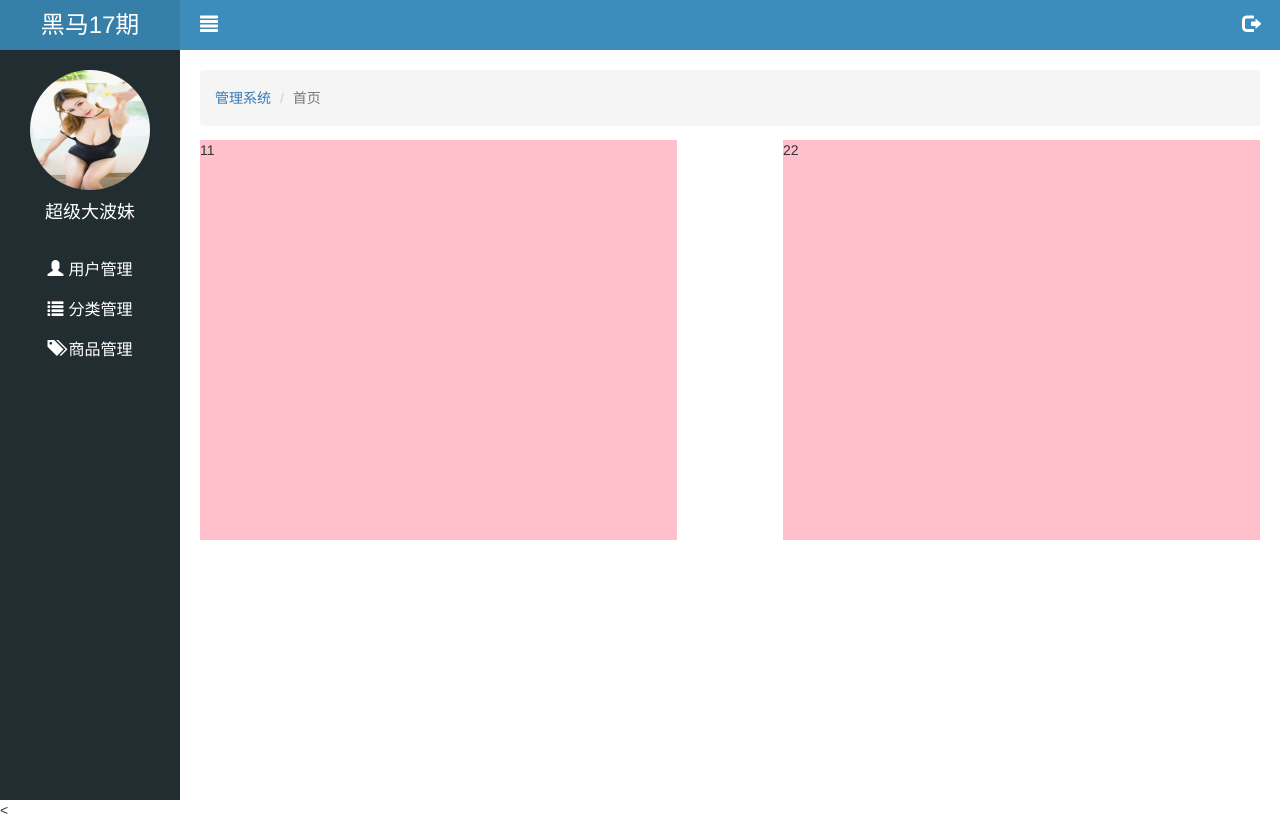
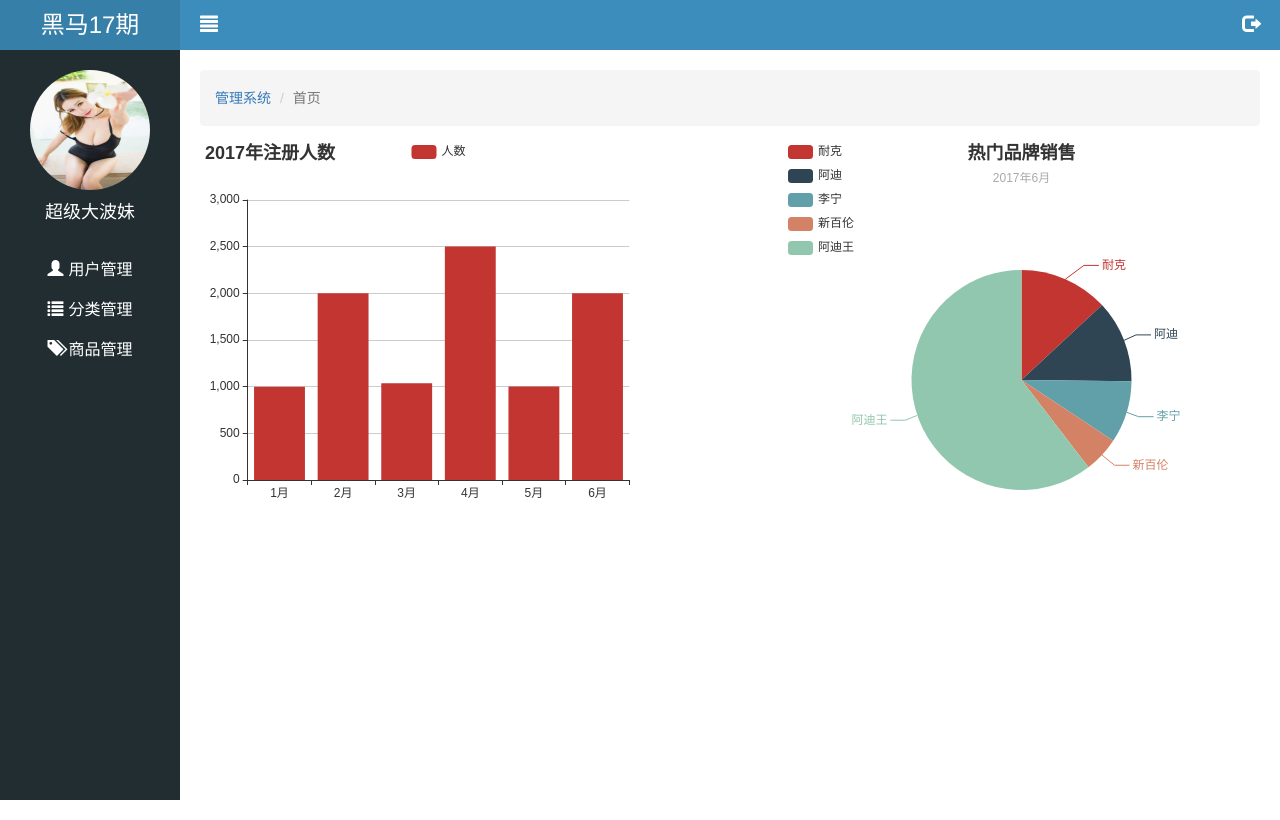
Before and after one commit to lihui6688/letao, a website: page public/back/index.html in a window 1280 px wide. Drawn offline with Linux system fonts and the light colour scheme; no server answers.

Commit message:
休息完成

```diff
--- a/public/back/index.html
+++ b/public/back/index.html
@@ -52,7 +52,7 @@
 
                 <!--内容板块-->
                 <div class="content">
-                    <div class="pic_left pull-left">11</div>
+                    <div class="pic_left pull-left"></div>
                     <div class="pic_right pull-right">22</div>
                 </div>
             </div>
@@ -60,7 +60,7 @@
 
 
 
-        <!--模态框-->
+        <!--模态框  默认影藏  需要手动设置id 方法modal('show')方法-->
         <!--role  aria   sr-only:  可以删掉-->
         <div class="modal fade" tabindex="-1" id="logoutModal">
             <div class="modal-dialog">
@@ -69,18 +69,18 @@
                         <button type="button" class="close" data-dismiss="modal">
                             <span aria-hidden="true">&times;</span>
                         </button>
-                        <h4 class="modal-title">Modal title</h4>
+                        <h4 class="modal-title">温馨提示</h4>
                     </div>
                     <div class="modal-body">
-                        <p>One fine body&hellip;</p>
+                        <p>您确定要退出后台管理系统吗？</p>
                     </div>
                     <div class="modal-footer">
-                        <button type="button" class="btn btn-default" data-dismiss="modal">Close</button>
-                        <button type="button" class="btn btn-primary">Save changes</button>
+                        <button type="button" class="btn btn-default" data-dismiss="modal">取消</button>
+                        <button type="button" class="btn btn-primary btn-getout">确认</button>
                     </div>
                 </div>
             </div>
-        </div><
+        </div>
 
 
 
--- a/public/back/js/common.js
+++ b/public/back/js/common.js
@@ -12,12 +12,26 @@ $(function(){
     })
 
     //当ajax请求结束之后  就会关闭进度条
-    $(document).ajaxSend(function(){
+    $(document).ajaxStop(function(){
         setInterval(function(){
             NProgress.done();
         },500)
     })
 
+
+    //判断用户是否登录  如果登录继续  没有登录跳转到登录页
+    if(location.href.indexOf('login.html') == -1){
+        $.ajax({
+            type:'get',
+            url:'/employee/checkRootLogin',
+            success:function(info){
+                if(data.error === 400){
+                    //说明用户没有登录，跳转到登录页面
+                    location.href = "login.html";
+                }
+            }
+        })
+    }
 
     //二级导航显示与隐藏
     $('.lt_nav').prev().on('click',function(){
@@ -32,10 +46,22 @@ $(function(){
 
     //退出功能
     $('.btn-out').on('click',function(){
+        $('#logoutModal').modal('show');
+    })
 
+    //用户退出功能
+    $('.btn-getout').on('click',function(){
+        $.ajax({
+            type:'get',
+            url:"/employee/employeeLogout",
+            success:function(info){
+                console.log(info);
+                if(info.success){
+                    location.href = 'login.html';
+                }
+            }
+        })
     })
 
 
-
-
 })
--- a/public/back/js/index.js
+++ b/public/back/js/index.js
@@ -1,3 +1,73 @@
 /**
  * Created by Dell on 2018/1/11.
  */
+$(function(){
+
+    //初始化柱形图
+    var myChart = echarts.init(document.querySelector('.pic_left'))
+
+    //指定配置
+    var option = {
+        title: {
+            text: '2017年注册人数'
+        },
+        tooltip: {},
+        legend: {
+            data:['人数']
+        },
+        xAxis: {
+            data: ["1月","2月","3月","4月","5月","6月"]
+        },
+        yAxis: {},
+        series: [{
+            name: '人数',
+            type: 'bar',
+            data: [1000, 2000, 1036, 2501, 1002, 2001]
+        }]
+    };
+
+    myChart.setOption(option);
+
+
+    var myChart1 = echarts.init(document.querySelector(".pic_right"));
+
+    var option1 = {
+        title : {
+            text: '热门品牌销售',
+            subtext: '2017年6月',
+            x:'center'
+        },
+        tooltip : {
+            trigger: 'item',
+            formatter: "{a} <br/>{b} : {c} ({d}%)"
+        },
+        legend: {
+            orient: 'vertical',
+            left: 'left',
+            data: ['耐克','阿迪','李宁','新百伦','阿迪王']
+        },
+        series : [
+            {
+                name: '访问来源',
+                type: 'pie',
+                radius : '55%',
+                center: ['50%', '60%'],
+                data:[
+                    {value:335, name:'耐克'},
+                    {value:310, name:'阿迪'},
+                    {value:234, name:'李宁'},
+                    {value:135, name:'新百伦'},
+                    {value:1548, name:'阿迪王'}
+                ],
+                itemStyle: {
+                    emphasis: {
+                        shadowBlur: 10,
+                        shadowOffsetX: 0,
+                        shadowColor: 'rgba(0, 0, 0, 0.5)'
+                    }
+                }
+            }
+        ]
+    };
+    myChart1.setOption(option1);
+})
```
